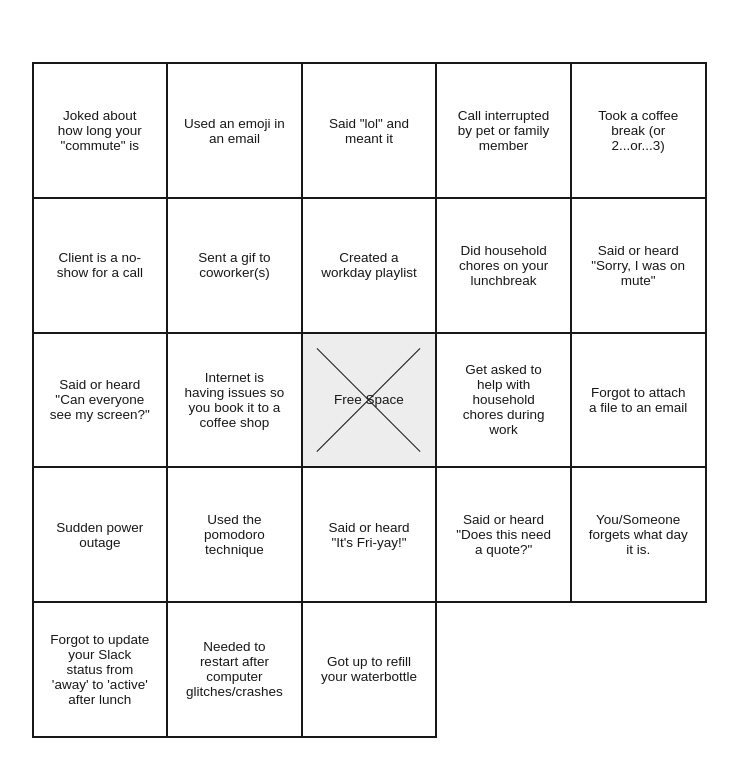
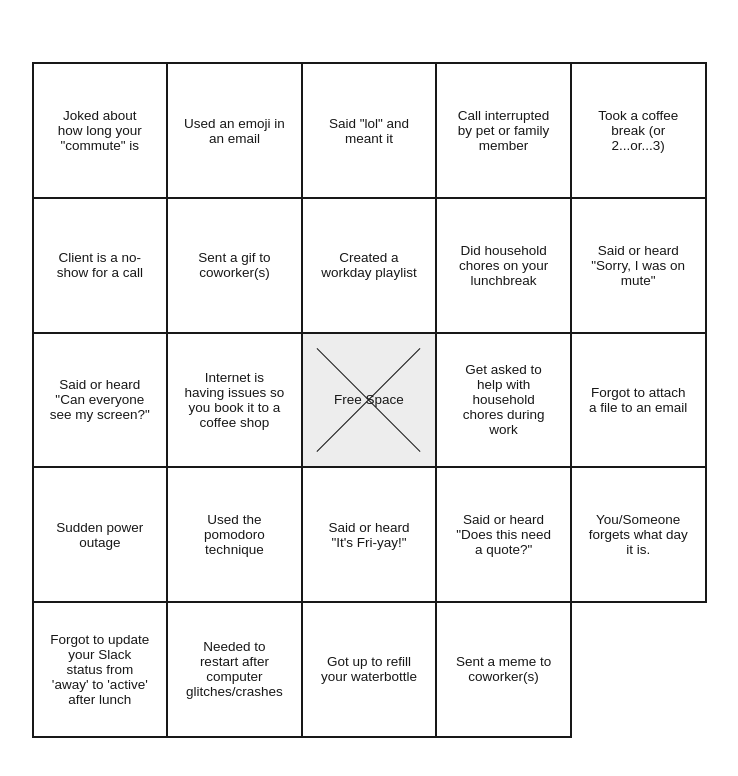
Before and after one commit to giantpaper/techybingo, a Vue app: page / in a window 1280 px wide. Shown: the top 776 px of the page, without its empty margins (271-1009 px from the left). Built offline with nearby package versions, Linux system fonts and the light colour scheme; a web font is replaced by a local one.

Commit message:
Added new card

```diff
--- a/src/assets/_default.js
+++ b/src/assets/_default.js
@@ -24,6 +24,7 @@ export default function DefaultValues () {
 		`Forgot to update your Slack status from 'away' to 'active' after lunch`,
 		`Needed to restart after computer glitches/crashes`,
 		`Got up to refill your waterbottle`,
+		`Sent a meme to coworker(s)`
 	]
 
 	items.splice(12, 0, `Free Space`)
```
